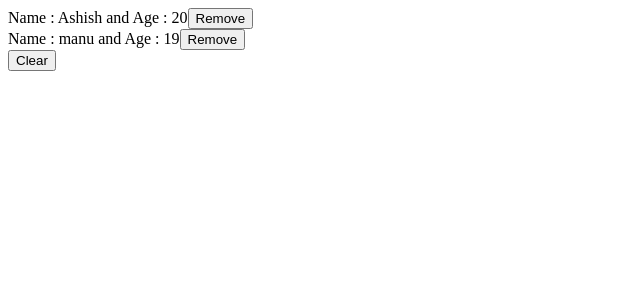
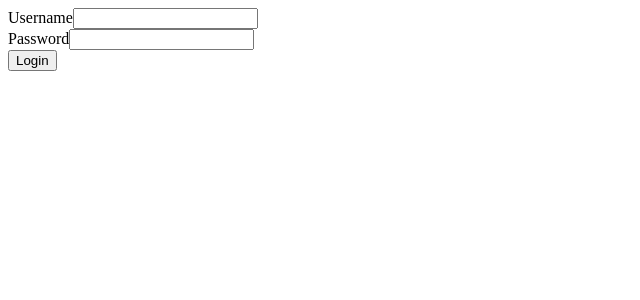
Before and after one commit to ashishsinglaa/facebookUI, a React (Create React App) app: page / in a window 1280 px wide. Shown: the top 300 px of the page, without its empty margins (0-640 px from the left). Built offline with nearby package versions, Linux system fonts and the light colour scheme.

Commit message:
done with useState hook

```diff
--- a/src/App.js
+++ b/src/App.js
@@ -1,21 +1,10 @@
-import React, { useState } from "react";
-import { data } from "./AppConst";
+import React from "react";
+import LoginForm from "./components/LoginForm/LoginForm";
 
 const App = () => {
-  //Defining state for setting index numbers according to msg
-  const [dataIndex, setDataIndex] = useState(0);
-
-  // calling when button "click me" press and increasing the index number into the "dataIndex" state
-  const clickHandler = () => {
-    dataIndex === data.length - 1
-      ? setDataIndex(0)
-      : setDataIndex(dataIndex + 1);
-  };
-
   return (
     <div>
-      <h1>{data[dataIndex]}</h1>
-      <button onClick={clickHandler}>Click me</button>
+      <LoginForm />
     </div>
   );
 };
--- a/src/ChangeName.js
+++ /dev/null
@@ -1,24 +0,0 @@
-import React, { useState } from "react";
-import { initData } from "./ChangeNameConst";
-
-const ChangeName = () => {
-  const [data, setData] = useState(initData);
-
-  const updateName = () => {
-    setData((preValue) => ({
-      ...preValue,
-      name: "Manu",
-    }));
-  };
-
-  return (
-    <div>
-      <h2>
-        Name : {data.name} , Age : {data.age} and profession : {data.profession}
-      </h2>
-      <button onClick={updateName}>Update</button>
-    </div>
-  );
-};
-
-export default ChangeName;
--- a/src/ChangeNameConst.js
+++ /dev/null
@@ -1,5 +0,0 @@
-export const initData = {
-  name: "Ashish",
-  age: 20,
-  profession: "Web Developer",
-};
--- /dev/null
+++ b/src/components/LoginForm/Input.js
@@ -0,0 +1,20 @@
+import React from "react";
+import { changeHandler } from "./LoginFormStatic";
+
+const Input = ({ credState, label, inputType, name }) => {
+  const cred = credState[0]; //[cred, setCred] = credState
+
+  return (
+    <div>
+      <span>{label}</span>
+      <input
+        onChange={(event) => changeHandler(credState, event)}
+        type={inputType}
+        name={name}
+        value={cred[name]}
+      />
+    </div>
+  );
+};
+
+export default Input;
--- /dev/null
+++ b/src/components/LoginForm/LoginBtn.js
@@ -0,0 +1,26 @@
+import React from "react";
+import { initCred } from "./LoginFormStatic";
+
+const LoginBtn = ({ setVisible, credState }) => {
+  const [cred, setCred] = credState;
+  // runs after click on "login" and visible the crediantial on screen
+  const clickHandler = () => {
+    // checking if all field having values
+    for (let i in cred) {
+      if (!cred[i]) {
+        alert("Enter field");
+        return;
+      }
+    }
+    setVisible(true);
+    setCred(initCred);
+  };
+
+  return (
+    <div>
+      <button onClick={clickHandler}>Login</button>
+    </div>
+  );
+};
+
+export default LoginBtn;
--- /dev/null
+++ b/src/components/LoginForm/LoginForm.js
@@ -0,0 +1,34 @@
+import React, { useState } from "react";
+import Input from "./Input";
+import LoginBtn from "./LoginBtn";
+import ShowCred from "./ShowCred";
+import { initCred } from "./LoginFormStatic";
+
+const LoginForm = () => {
+  const [cred, setCred] = useState(initCred);
+  const [visible, setVisible] = useState(false);
+
+  // after login "cred" value has been vanished out that's why storing value in a const because no updation have been done on this variable
+  const credValue = cred;
+
+  return (
+    <div>
+      <Input
+        credState={[cred, setCred]}
+        label="Username"
+        inputType="text"
+        name="username"
+      />
+      <Input
+        credState={[cred, setCred]}
+        label="Password"
+        inputType="password"
+        name="password"
+      />
+      <LoginBtn setVisible={setVisible} credState={[cred, setCred]} />
+      {visible && <ShowCred credValue={credValue} />}
+    </div>
+  );
+};
+
+export default LoginForm;
--- /dev/null
+++ b/src/components/LoginForm/LoginFormStatic.js
@@ -0,0 +1,11 @@
+// initial value of cred which is a state variable
+export const initCred = {
+  username: "",
+  password: "",
+};
+
+// this function runs on change of input field and insert the updated value to state variable
+export const changeHandler = (credState, event) => {
+  const [cred, setCred] = credState;
+  setCred({ ...cred, [event.target.name]: event.target.value });
+};
--- /dev/null
+++ b/src/components/LoginForm/ShowCred.js
@@ -0,0 +1,12 @@
+import React from "react";
+
+const ShowCred = ({ credValue }) => {
+  return (
+    <div>
+      <h3>Username : {credValue.username}</h3>
+      <h3>Password : {credValue.password}</h3>
+    </div>
+  );
+};
+
+export default ShowCred;
```
Also changed, not shown: src/AppConst.js (deleted, +0 -7 lines), src/UseState.js (deleted, +0 -29 lines), src/UseStateStat.js (deleted, +0 -22 lines), src/index.js (+2 -5 lines).
